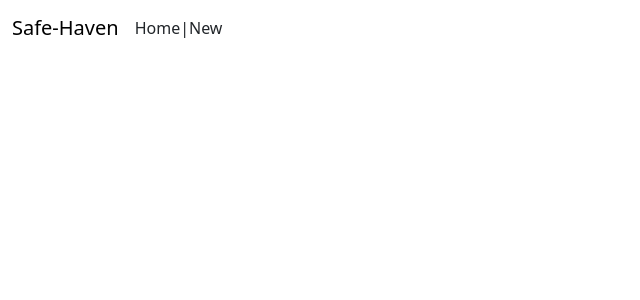
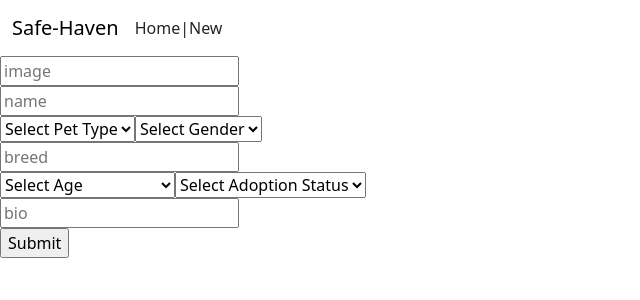
Before and after one commit to cpeppsi/Safe-Haven-Front-End, a React (Create React App) app: page /pet/update/1 in a window 1280 px wide. Shown: the top 300 px of the page, without its empty margins (0-640 px from the left). Built offline with nearby package versions, Linux system fonts and the light colour scheme; no server answers.

Commit message:
Fixes edit and delete

```diff
--- a/package.json
+++ b/package.json
@@ -10,7 +10,7 @@
     "react": "^18.2.0",
     "react-bootstrap": "^2.8.0",
     "react-dom": "^18.2.0",
-    "react-router-dom": "^6.14.1",
+    "react-router-dom": "^6.14.2",
     "react-scripts": "^5.0.1",
     "web-vitals": "^2.1.4"
   },
--- a/src/Components/Home.js
+++ b/src/Components/Home.js
@@ -20,7 +20,7 @@ function Home() {
   const display = pets.map(pet => {
     return (
         <Card style={{ display: 'inline-block'}} key={pet._id}>
-          <img src='/images/pets-placeholder2.png' alt="pet placeholder" />
+          <img src={pet.image} alt="pet placeholder" />
           <Link to={`/pets/${pet._id}`}>
             <h4 style={{textAlign:'center'}}>{pet.petName}</h4>
           </Link>
--- a/src/Components/Navbar.js
+++ b/src/Components/Navbar.js
@@ -1,4 +1,3 @@
-import { Link } from "react-router-dom";
 import Navbar from "react-bootstrap/Navbar";
 import Nav from "react-bootstrap/Nav";
 import Container from "react-bootstrap/Container";
--- a/src/Components/Pet.js
+++ b/src/Components/Pet.js
@@ -24,6 +24,7 @@ function Pet() {
     const response = await fetch(URL, {
         method: 'DELETE'
     })
+    navigate('/');
     if (response.status !==204) console.log('error') // add error handling later
   }
 
--- a/src/Components/UpdatePet.js
+++ b/src/Components/UpdatePet.js
@@ -1,10 +1,12 @@
 import { useState, useEffect } from "react";
 import { useParams, useNavigate } from "react-router-dom";
+import Form from 'react-bootstrap/Form'
+import Button from 'react-bootstrap/Button'
 
 function UpdatePet() {
     const navigate = useNavigate()
 
-    const [petInput, setPetInput] = useState(null)
+    const [petInput, setPetInput] = useState({})
 
     const { id } = useParams()
     const URL = `${process.env.REACT_APP_BACKEND_URI}/pets/${id}`
@@ -42,10 +44,18 @@ const response = await fetch(URL, {
 // Update Pet Form
 
 const display = petInput && (
-  <form onSubmit={handleSubmit}>
+  <Form name='editPet' onSubmit={handleSubmit}>
+    <div>
+      <label>
         <input onChange={handleChange} value={petInput.image} name='image' placeholder='image' />
+      </label>
+    </div>
+    <div>
+      <label>
         <input onChange={handleChange} value={petInput.petName} name='petName' placeholder='name' />
-    <select onChange={handleChange} value={petInput.petType} name='petType'>
+      </label>
+    </div>
+    <select onChange={handleChange} value={petInput.type} name='type'>
       <option value=''>Select Pet Type</option>
       <option value='dog'>Dog</option>
       <option value='cat'>Cat</option>
@@ -55,7 +65,11 @@ const display = petInput && (
       <option value='male'>Male</option>
       <option value='female'>Female</option>
     </select>
+    <div>
+      <label>
         <input onChange={handleChange} value={petInput.breed} name='breed' placeholder='breed' />
+      </label>
+    </div>
     <select onChange={handleChange} value={petInput.age} name='age'>
       <option value=''>Select Age</option>
       <option value='Puppy 6-8 weeks'>Puppy 6-8 weeks</option>
@@ -86,9 +100,17 @@ const display = petInput && (
       <option value='Pending Adoption'>Pending Adoption</option>
       <option value='Adopted'>Adopted</option>
     </select>
+    <div>
+      <label>
         <input onChange={handleChange} value={petInput.bio} name='bio' placeholder='bio' />
+      </label>
+    </div>
+    <div>
+      <label>
         <input type='submit' />
-  </form>
+      </label>
+    </div>
+  </Form>
 );
 
 return (
```
Also changed, not shown: public/index.html (line endings or trailing spaces), public/manifest.json, src/Components/New.js (line endings or trailing spaces), 1 other file (tests, documents, lock files or other folders). Lines whose indentation alone changed are shown as unchanged.
